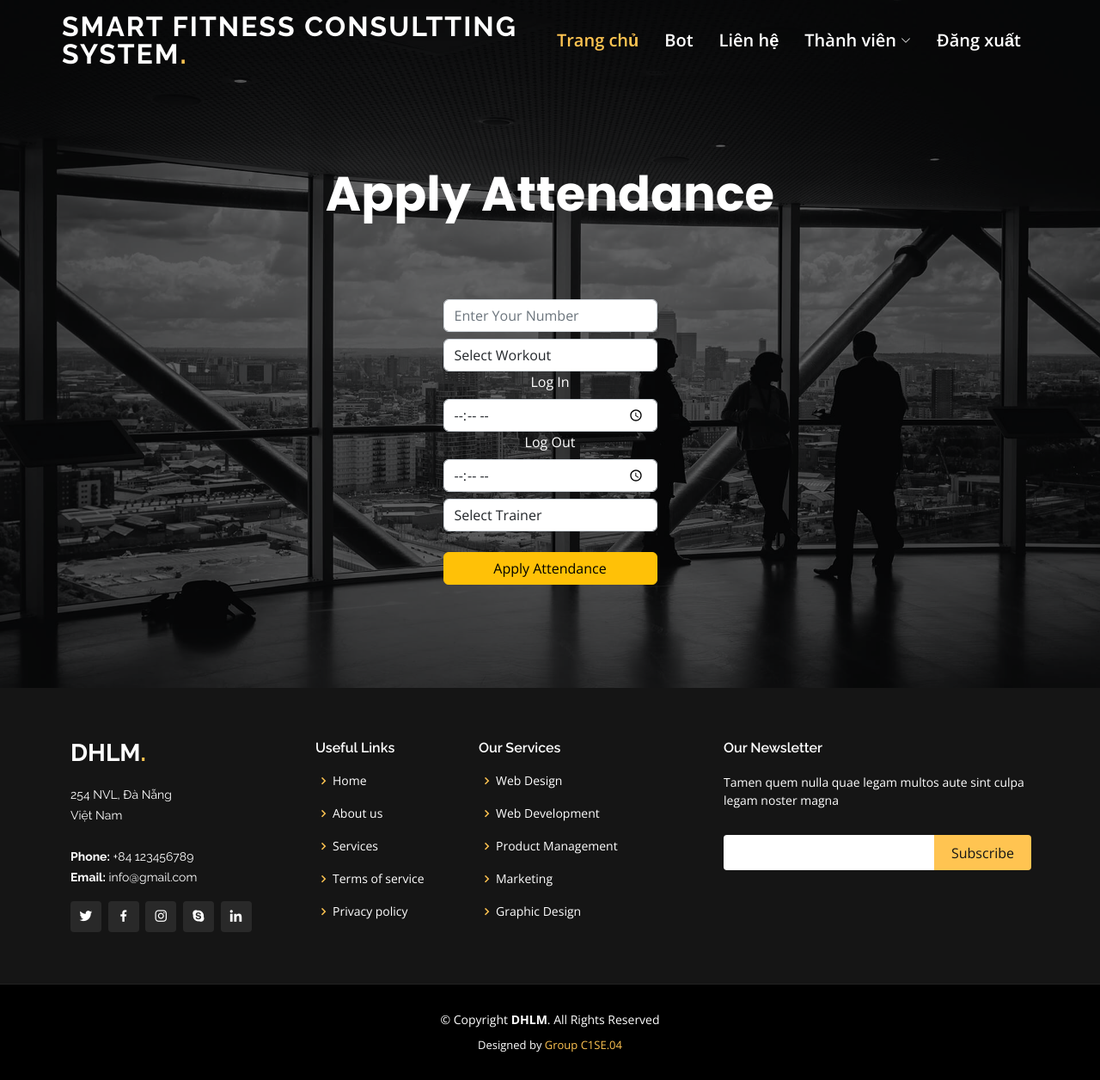
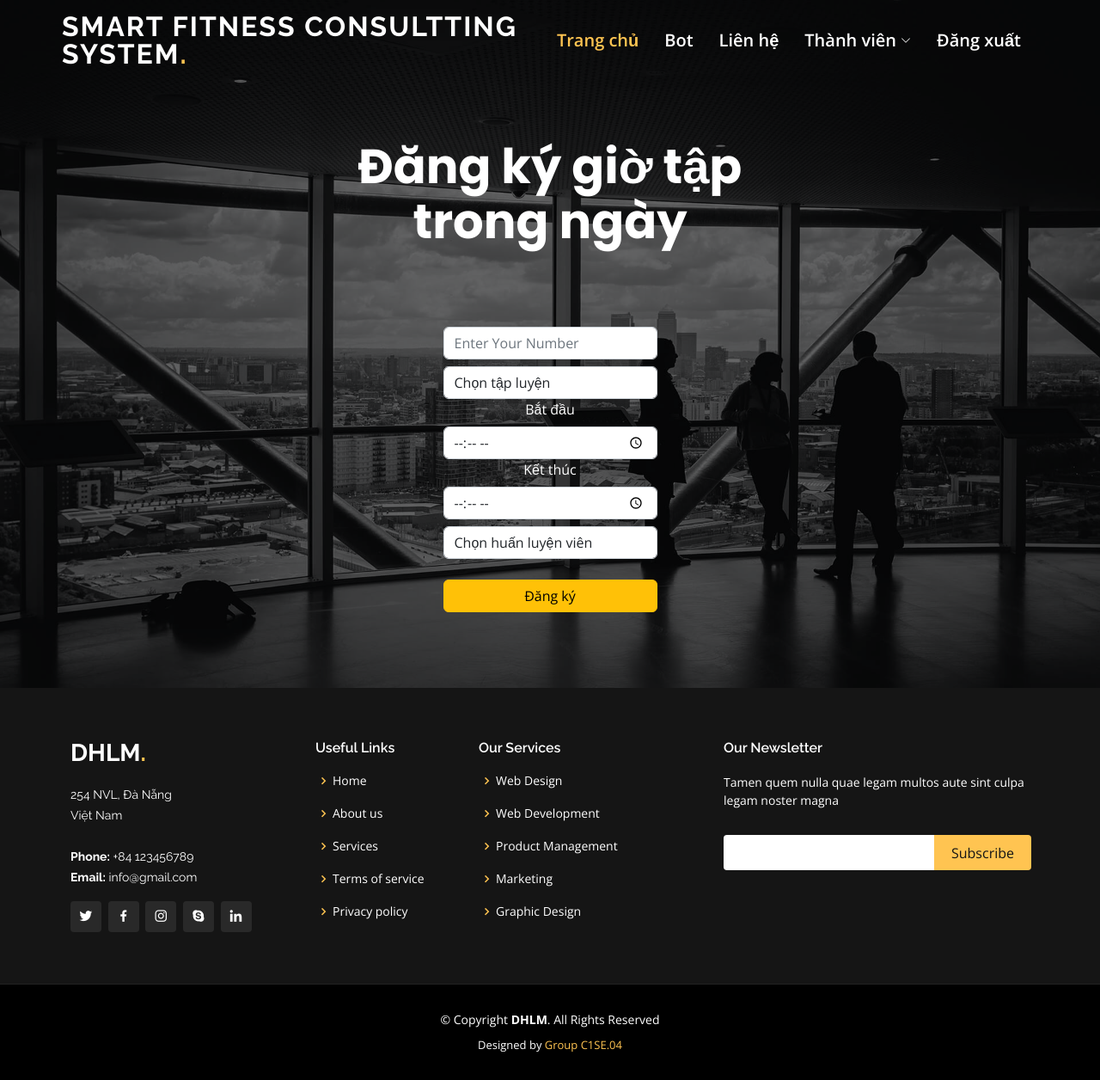
Before and after one commit to Kinghuend/Finish_Project_Cap1, a Django app: page /attendance in a window 1280 px wide. Shown: the whole page at 86% size. Run offline with Django 4.2, Linux system fonts and the light colour scheme; a user stored in the database is signed in; data comes from the database, SQL or seed files in the repository; both versions use the stored data as it was after the commit; parts of the project's set-up code (start-up, migrations or seed data) failed here and were passed over; some libraries are stand-ins or nearby versions.

Commit message:
Update Dang ky phong gym va Dang ky gio tap

```diff
--- a/azwafitness/templates/attendance.html
+++ b/azwafitness/templates/attendance.html
@@ -2,7 +2,7 @@
 {% block title %} Attendance {% endblock title%}
 {% block head %}
 
-<h1>Apply Attendance</h1>
+<h1>Đăng ký giờ tập trong ngày</h1>
 
 
 <div class="container mt-2">
@@ -45,22 +45,27 @@
         <div class="form-group">
 
           <select class="form-control mt-2" id="workout" name="workout" required>
-            <option selected>Select Workout</option>
-            <option value="Biceps">Biceps</option>
-            <option value="Triceps">Triceps</option>
-            <option value="Shoulders">Shoulders</option>
-            <option value="Chest">Chest</option>
+            <option selected>Chọn tập luyện</option>
+            <option value="Biceps">Bắp tay</option>
+            <option value="Triceps">Cơ tam đầu</option>
+            <option value="Shoulders">Đôi vai</option>
+            <option value="Chest">Ngực</option>
             <option value="ABS">ABS</option>
-            <option value="Back">Back</option>
-            <option value="Warm Up">Warm Up</option>
-            <option value="Treadmill">Treadmill</option>
+            <option value="Back">Mặt sau</option>
+            <option value="Warm Up">Cơ chân</option>
+            <option value="Abdominal muscles">Cơ bụng</option>
+            <option value="Swimming">Bơi lội</option>
+            <option value="Treadmill">Máy chạy bộ</option>
+            <option value="squat">Squat</option>
+            <option value="lift the weight">nâng tạ</option>Yoga
+            <option value="Yoga">Yoga</option>
           </select>
         </div>
 
 
 
         <div class="form-group">
-            <label for="logintime" class="text-white">Log In</label>
+            <label for="logintime" class="text-white">Bắt đầu</label>
           <input
             type="time"
             class="form-control mt-2"
@@ -72,7 +77,7 @@
         </div>
 
         <div class="form-group">
-            <label for="loginout" class="text-white">Log Out</label>
+            <label for="loginout" class="text-white">Kết thúc</label>
           <input
             type="time"
             class="form-control mt-2"
@@ -87,7 +92,7 @@
         <div class="form-group">
 
                      <select  class="form-control mt-2" id="trainer" name="trainer"  required>
-                     <option selected> Select Trainer </option>
+                     <option selected> Chọn huấn luyện viên </option>
                           {% for  p in SelectTrainer %}
 
 
@@ -105,7 +110,7 @@
 
         <br />
         <div class="d-grid gap-2">
-          <button class="btn btn-warning" type="submit">Apply Attendance</button>
+          <button class="btn btn-warning" type="submit">Đăng ký</button>
         </div>
       </form>
     </div>
--- a/azwafitness/templates/base.html
+++ b/azwafitness/templates/base.html
@@ -52,9 +52,9 @@
           <li><a class="nav-link scrollto" href="/contact" style="font-size:20px">Liên hệ</a></li>
           <li class="dropdown"><a href="#" style="font-size:20px"><span>Thành viên</span> <i class="bi bi-chevron-down"></i></a>
             <ul>
-              <li><a href="/join" style="font-size:20px">Tham gia phòng gym</a></li>
+              <li><a href="/join" style="font-size:20px">Đăng ký phòng gym</a></li>
 
-              <li><a href="/profile" style="font-size:20px">Xem thông tin</a></li>
+              <li><a href="/attendance" style="font-size:20px">Đăng ký giờ tập</a></li>
             </ul>
           </li>
           {% comment %} <li><a class="nav-link scrollto" href="/login">Đăng nhập</a></li> {% endcomment %}
```
Also changed, not shown: azwafitness/templates/enroll.html (+8 -8 lines), azwafitness/templates/index.html (+5 -5 lines), azwafitness/db.sqlite3.
